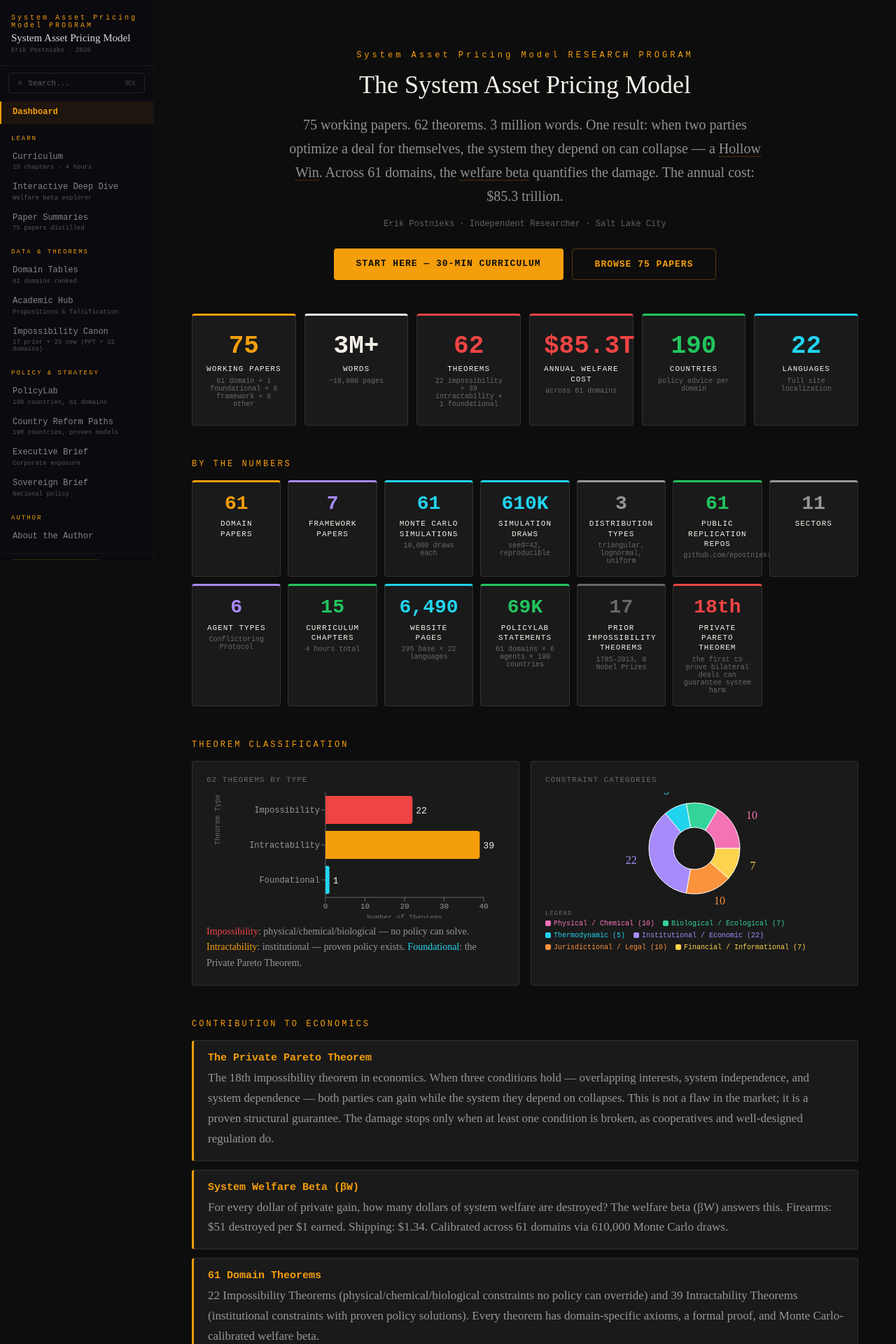
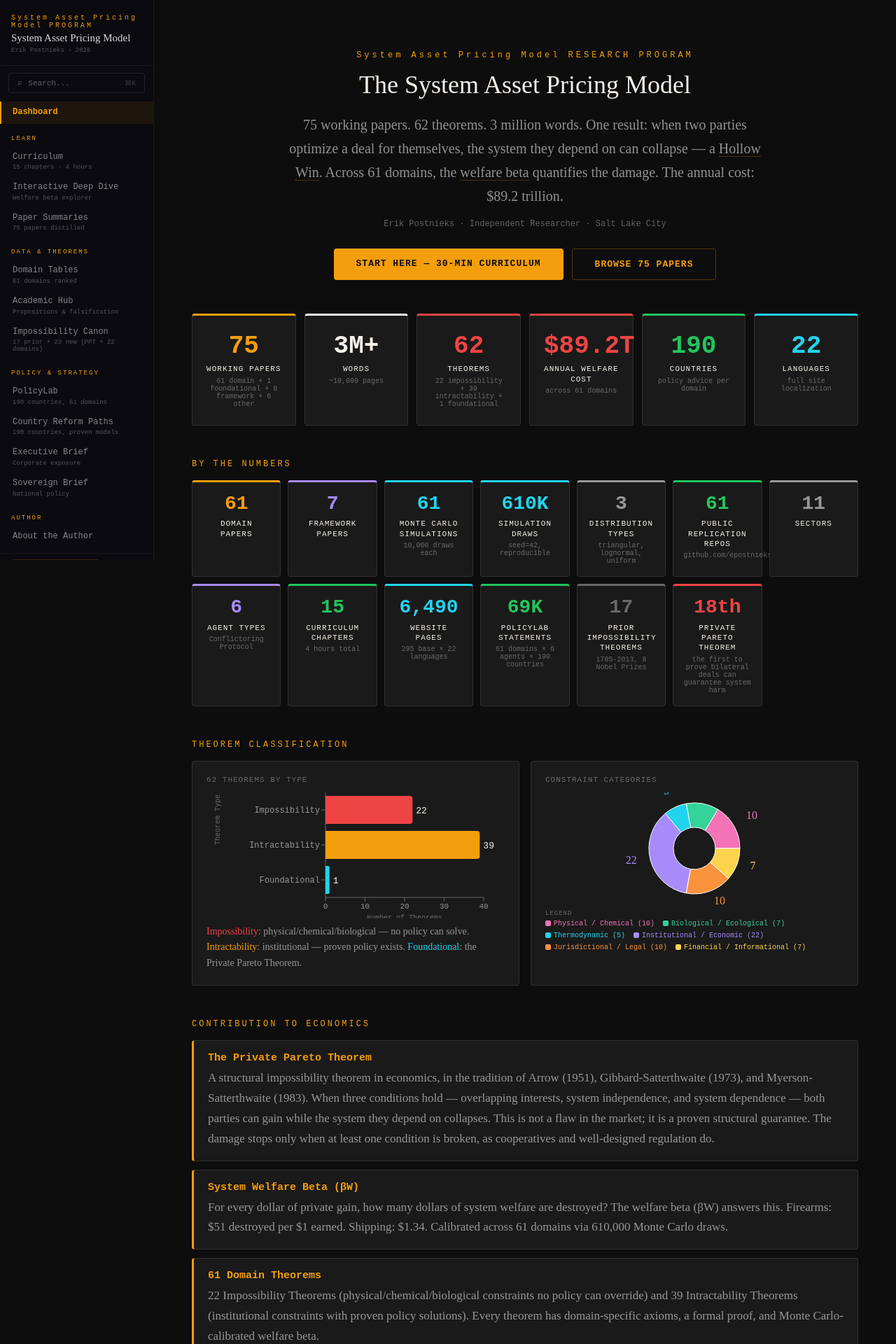
Before and after one commit to epostnieks/ppt-companion, a Next.js app: page / in a window 1280 px wide. Shown: the top 1920 px of the page at 70% size. Built offline with nearby package versions, Linux system fonts and the light colour scheme.

Commit message:
fix: replace '18th theorem' with Arrow/M-S lineage framing; update welfare cost to $89.2T

```diff
--- a/src/AboutAuthor.jsx
+++ b/src/AboutAuthor.jsx
@@ -139,7 +139,7 @@ export default function AboutAuthor() {
             In 2025, began the System Asset Pricing Model program, applying three decades of quantitative finance methodology to welfare economics. 75 working papers, 62 original theorems, and over 3 million words of formal economic analysis.
           </p>
           <p style={{ margin: "0 0 14px" }}>
-            The foundational result is the Private Pareto Theorem &mdash; the 18th impossibility theorem in economics &mdash; which proves that bilateral efficiency and system welfare preservation are structurally incompatible under three minimal axioms. The program calibrates the welfare beta (&beta;<sub>W</sub>) across 61 domains via Monte Carlo simulation, identifying $85.3 trillion in annual welfare destruction &mdash; approximately 83% of global GDP.
+            The foundational result is the Private Pareto Theorem &mdash; a structural impossibility theorem in the tradition of Arrow (1951) and Myerson-Satterthwaite (1983) &mdash; which proves that bilateral efficiency and system welfare preservation are structurally incompatible under three minimal axioms. The program calibrates the welfare beta (&beta;<sub>W</sub>) across 61 domains via Monte Carlo simulation, identifying $89.2 trillion in annual welfare destruction &mdash; approximately 84.9% of global GDP.
           </p>
           <p style={{ margin: "0 0 14px" }}>
             The 61 domain theorems are classified into 22 Impossibility Theorems (physical, chemical, or biological constraints no policy can override) and 39 Intractability Theorems (institutional constraints with proven policy solutions). Five cross-domain framework papers complete the architecture: the Reform Dividend, the Conflictoring Protocol, the Fiscal Capture Theorem, the Substitution Trap Law, and the Disclosure Futility Theorem.
--- a/src/ProgramDashboard.jsx
+++ b/src/ProgramDashboard.jsx
@@ -65,7 +65,7 @@ const STATS = {
   policyLabStatements: 61 * 6 * 190, // ~69,540
 
   // Welfare
-  totalDeltaW: 86.3, // $T
+  totalDeltaW: 89.2, // $T (MC-verified Apr 2026)
   reformedGdpGain: 3.2, // $T
   preventableDeaths: "10-15M", // per year
 
@@ -82,7 +82,7 @@ const STATS = {
 const CONTRIBUTIONS = [
   {
     title: "The Private Pareto Theorem",
-    desc: "The 18th impossibility theorem in economics. When three conditions hold — overlapping interests, system independence, and system dependence — both parties can gain while the system they depend on collapses. This is not a flaw in the market; it is a proven structural guarantee. The damage stops only when at least one condition is broken, as cooperatives and well-designed regulation do.",
+    desc: "A structural impossibility theorem in economics, in the tradition of Arrow (1951), Gibbard-Satterthwaite (1973), and Myerson-Satterthwaite (1983). When three conditions hold — overlapping interests, system independence, and system dependence — both parties can gain while the system they depend on collapses. This is not a flaw in the market; it is a proven structural guarantee. The damage stops only when at least one condition is broken, as cooperatives and well-designed regulation do.",
   },
   {
     title: "System Welfare Beta (βW)",
@@ -235,7 +235,7 @@ export default function ProgramDashboard() {
             optimize a deal for themselves, the system they depend on can collapse — a{" "}
             <Tip term="Hollow Win">Hollow Win</Tip>. Across
             61 domains, the <Tip term="βW">welfare beta</Tip> quantifies the damage.
-            The annual cost: $85.3 trillion.
+            The annual cost: $89.2 trillion.
           </div>
           <div style={{ fontFamily: M, fontSize: 12, color: MUTED, marginTop: 16 }}>
             Erik Postnieks · Independent Researcher · Salt Lake City
@@ -272,7 +272,7 @@ export default function ProgramDashboard() {
           <StatCard value={75} label="WORKING PAPERS" sublabel="61 domain + 1 foundational + 8 framework + 6 other" color={GOLD} large />
           <StatCard value="3M+" label="WORDS" sublabel="~10,000 pages" color={TEXT} large />
           <StatCard value={62} label="THEOREMS" sublabel="22 impossibility + 39 intractability + 1 foundational" color={RED} large />
-          <StatCard value="$85.3T" label="ANNUAL WELFARE COST" sublabel="across 61 domains" color={RED} large />
+          <StatCard value="$89.2T" label="ANNUAL WELFARE COST" sublabel="across 61 domains" color={RED} large />
           <StatCard value={190} label="COUNTRIES" sublabel="policy advice per domain" color={GREEN} large />
           <StatCard value={22} label="LANGUAGES" sublabel="full site localization" color={CYAN} large />
         </div>
```
